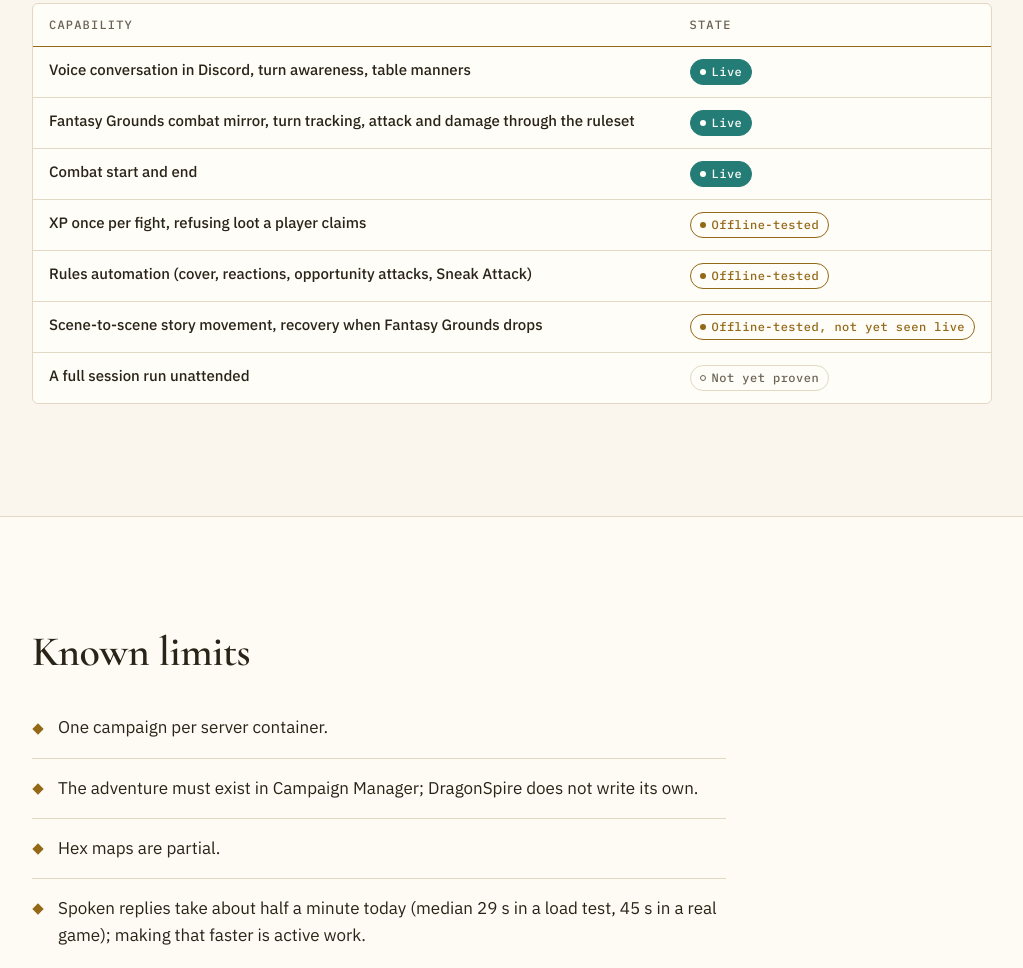
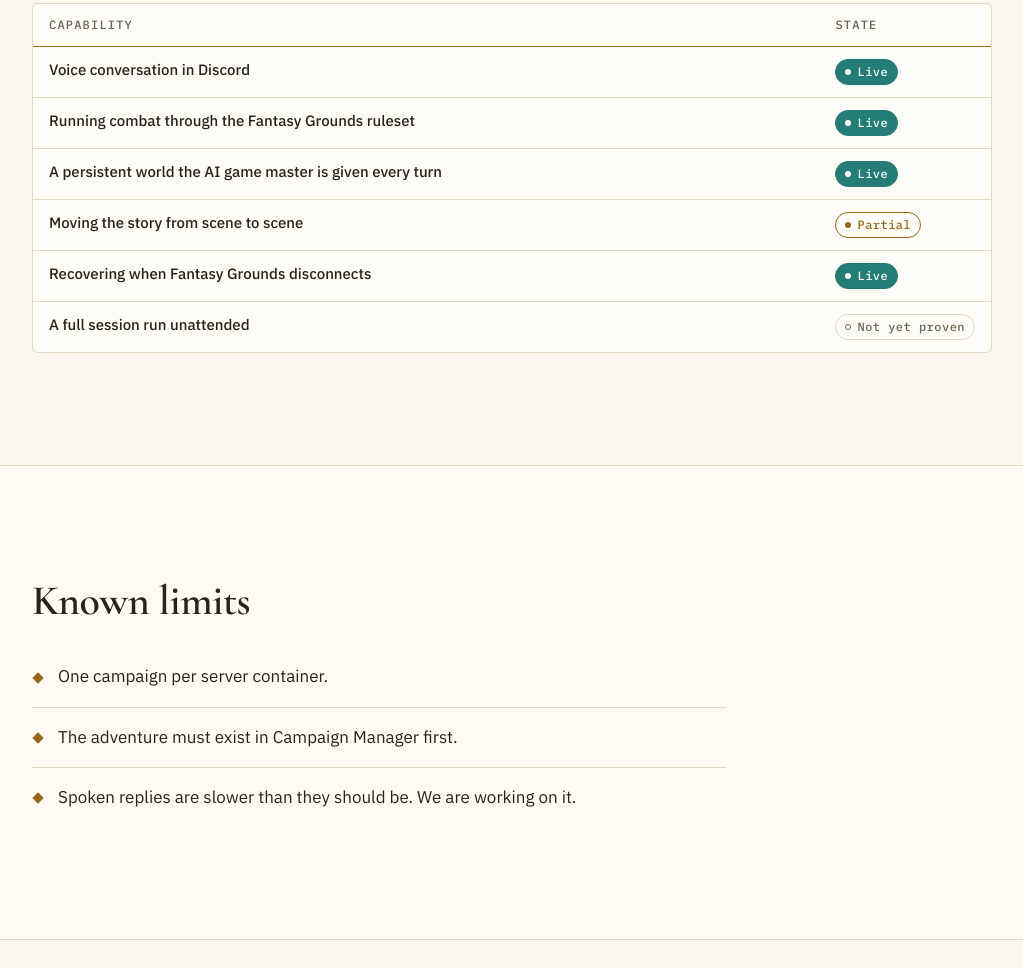
Before and after one commit to beanpotphotos/dragonspireinteractive.com, a plain HTML site: page status.html in a window 1280 px wide. Shown: the part 806-1774 px from the top of the page, without its empty margins (40-1063 px from the left). Drawn offline with nearby package versions, Linux system fonts and the light colour scheme.

Commit message:
Status page: broad proof matrix and limits; first groups
Co-Authored-By: Claude Sonnet 5.5 <noreply@anthropic.com>

```diff
--- a/status.html
+++ b/status.html
@@ -4,7 +4,7 @@
 <meta charset="utf-8">
 <meta name="viewport" content="width=device-width, initial-scale=1">
 <title>Status · DragonSpire Interactive</title>
-<meta name="description" content="We would rather you hear it from us. DragonSpire is alpha software, used by one home group on test campaigns.">
+<meta name="description" content="We would rather you hear it from us. DragonSpire is alpha software, used by its first groups on test campaigns.">
 <script>document.documentElement.classList.add("js")</script>
 <script>try{var t=localStorage.getItem("ds-theme");if(t==="light"||t==="dark")document.documentElement.setAttribute("data-theme",t);}catch(e){}</script>
 <link rel="icon" type="image/svg+xml" href="assets/icons/favicon.svg">
@@ -45,7 +45,7 @@
     <div class="container co-hero__text">
       <p class="eyebrow">Status</p>
       <h1 id="h-hero">Where DragonSpire is today.</h1>
-      <p class="lede">We would rather you hear it from us. DragonSpire is alpha software, used by one home group on test campaigns.</p>
+      <p class="lede">We would rather you hear it from us. DragonSpire is alpha software, used by its first groups on test campaigns.</p>
       <p class="mono muted st-updated">Updated November 2026</p>
     </div>
   </section>
@@ -63,28 +63,24 @@
           </thead>
           <tbody>
             <tr>
-              <th scope="row">Voice conversation in Discord, turn awareness, table manners</th>
+              <th scope="row">Voice conversation in Discord</th>
               <td data-label="State"><span class="pill pill--live">Live</span></td>
             </tr>
             <tr>
-              <th scope="row">Fantasy Grounds combat mirror, turn tracking, attack and damage through the ruleset</th>
+              <th scope="row">Running combat through the Fantasy Grounds ruleset</th>
               <td data-label="State"><span class="pill pill--live">Live</span></td>
             </tr>
             <tr>
-              <th scope="row">Combat start and end</th>
+              <th scope="row">A persistent world the AI game master is given every turn</th>
               <td data-label="State"><span class="pill pill--live">Live</span></td>
             </tr>
             <tr>
-              <th scope="row">XP once per fight, refusing loot a player claims</th>
-              <td data-label="State"><span class="pill pill--offline">Offline-tested</span></td>
+              <th scope="row">Moving the story from scene to scene</th>
+              <td data-label="State"><span class="pill pill--offline">Partial</span></td>
             </tr>
             <tr>
-              <th scope="row">Rules automation (cover, reactions, opportunity attacks, Sneak Attack)</th>
-              <td data-label="State"><span class="pill pill--offline">Offline-tested</span></td>
-            </tr>
-            <tr>
-              <th scope="row">Scene-to-scene story movement, recovery when Fantasy Grounds drops</th>
-              <td data-label="State"><span class="pill pill--offline">Offline-tested, not yet seen live</span></td>
+              <th scope="row">Recovering when Fantasy Grounds disconnects</th>
+              <td data-label="State"><span class="pill pill--live">Live</span></td>
             </tr>
             <tr>
               <th scope="row">A full session run unattended</th>
@@ -104,9 +100,8 @@
       </div>
       <ul class="st-limits">
         <li>One campaign per server container.</li>
-        <li>The adventure must exist in Campaign Manager; DragonSpire does not write its own.</li>
-        <li>Hex maps are partial.</li>
-        <li>Spoken replies take about half a minute today (median 29 s in a load test, 45 s in a real game); making that faster is active work.</li>
+        <li>The adventure must exist in Campaign Manager first.</li>
+        <li>Spoken replies are slower than they should be. We are working on it.</li>
       </ul>
     </div>
   </section>
```
Also changed, not shown: index.html (+1 -1 lines).
